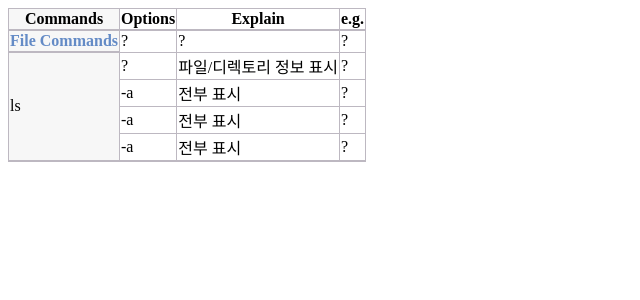
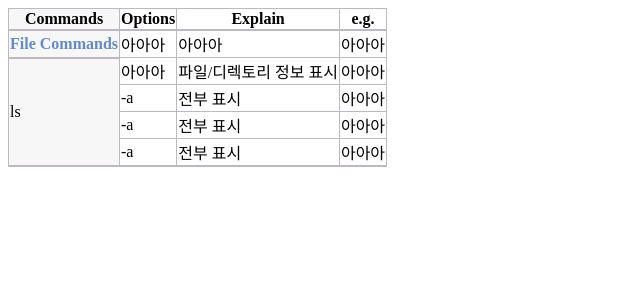
Before and after one commit to finddme/finddme.github.io, a Jekyll site: the page built from _posts/2022-01-12-Linux.md, in a window 1280 px wide. Shown: the top 300 px of the page, without its empty margins (0-640 px from the left). Built offline with Jekyll 4.4.1, drawn with Linux system fonts in a browser that asks for light colours.

Commit message:
Update 2022-01-12-Linux.md

```diff
--- a/_posts/2022-01-12-Linux.md
+++ b/_posts/2022-01-12-Linux.md
@@ -43,11 +43,11 @@ tag: Linux
    <body>
      <table style="border-collapse:collapse">
        <tr><th class="line4" bgcolor="#F8F7F9">Commands</th><th class="line2">Options</th><th class="line2">Explain</th><th class="line2">e.g.</th></tr>
-       <tr><td class="line4"><span style="color:#648BC6; font-weight: bold;">File Commands</span></td><td class="line">?</td><td class="line">?</td><td class="line">?</td></tr>
-       <tr><td class="line4" rowspan="4">ls</td><td class="line">?</td><td class="line">파일/디렉토리 정보 표시</td><td class="line">?</td></tr>
-       <tr><td class="line">-a</td><td class="line">전부 표시</td><td class="line">?</td></tr>
-       <tr><td class="line">-a</td><td class="line">전부 표시</td><td class="line">?</td></tr>
-       <tr><td class="line2">-a</td><td class="line2">전부 표시</td><td class="line2">?</td></tr>
+       <tr><td class="line4"><span style="color:#648BC6; font-weight: bold;">File Commands</span></td><td class="line">아아아</td><td class="line">아아아</td><td class="line">아아아</td></tr>
+       <tr><td class="line4" rowspan="4">ls</td><td class="line">아아아</td><td class="line">파일/디렉토리 정보 표시</td><td class="line">아아아</td></tr>
+       <tr><td class="line">-a</td><td class="line">전부 표시</td><td class="line">아아아</td></tr>
+       <tr><td class="line">-a</td><td class="line">전부 표시</td><td class="line">아아아</td></tr>
+       <tr><td class="line2">-a</td><td class="line2">전부 표시</td><td class="line2">아아아</td></tr>
     </table>
  </body>
  </html>
```
